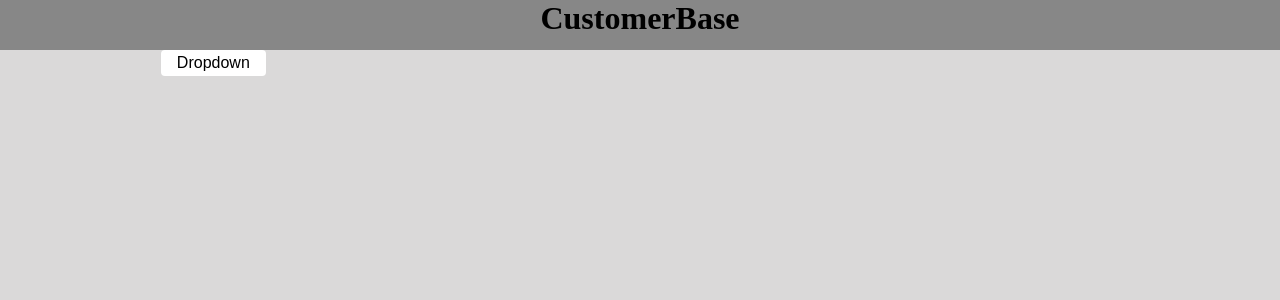
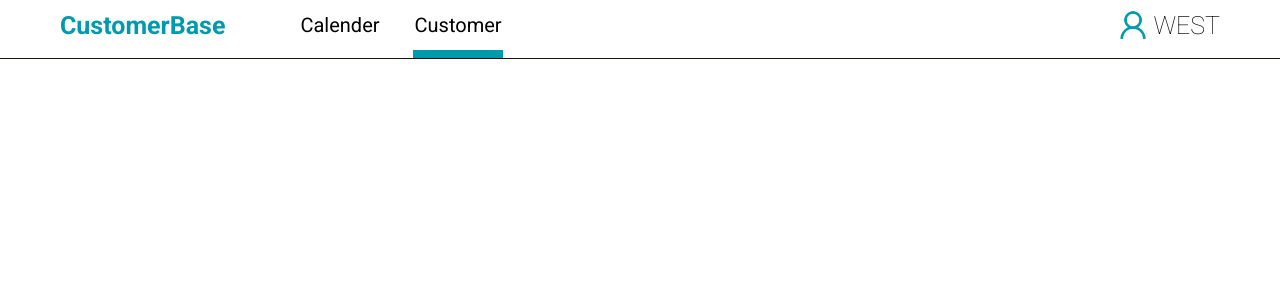
Before and after one commit to timhadler/client-base, a React (Create React App) app: page / in a window 1280 px wide. Shown: the top 300 px of the page. Built offline with nearby package versions, Linux system fonts and the light colour scheme.

Commit message:
Changed to mark 2 design, html and css for nav mostly done

```diff
--- a/src/App.js
+++ b/src/App.js
@@ -1,25 +1,30 @@
 import { useState } from "react";
+import user_icon from "./images/user-icon.png";
 import DropdownBtn from "./components/DropdownBtn";
 
 
 function App() {
+  const login_dropdown_items = [
+    <a href="#"> Info </a>,
+    <a href="#"> Logout </a>
+  ];
   return (
     <div className="App">
-      <div className="App-header">
-        <h1>CustomerBase</h1>
-      </div>
-
-      <div className="CustomerList">
-        <DropdownBtn />
-      </div>
-
-      <div className="CustomerDetails">
-
-      </div>
-
-      <div className="Enquiries">
-
-      </div>
+      <main>
+        <header>
+          <nav>
+            <h1 className="logo_font"> CustomerBase </h1>
+            <div className="page_links">
+              <a href="#">Calender</a>
+              <a href="#">Customer</a>
+            </div>
+            <img className="logo_user" src={user_icon}/>
+            <DropdownBtn text="WEST" items={login_dropdown_items}></DropdownBtn>
+          </nav>
+          <hr className="line_under line_customer"/>
+        </header>
+        <hr className="line_header"/>
+      </main>
 
     </div>
   );
--- a/src/components/DropdownBtn.js
+++ b/src/components/DropdownBtn.js
@@ -1,6 +1,6 @@
 import React from "react";
 
-export default function DropdownBtn() {
+export default function DropdownBtn(props) {
     // Show dropdown content
     function dbOnClick() {
         document.getElementById("myDropdown").classList.toggle("show");
@@ -22,11 +22,10 @@ export default function DropdownBtn() {
 
     return (
         <div className="dropdown">
-        <button onClick={dbOnClick} className="dropbtn">Dropdown</button>
-        <div id ="myDropdown" className="dropdown-content">
-          <p> Item 1 </p>
-          <p> Item 2 </p>
-        </div>
+          <button onClick={dbOnClick} className="dropbtn">{props.text}</button>
+          <div id ="myDropdown" className="dropdown-content">
+            {props.items}
+          </div>
       </div>
     );
 }
--- a/src/index.css
+++ b/src/index.css
@@ -1,10 +1,11 @@
-
+@import url('https://fonts.googleapis.com/css2?family=Roboto:wght@100;400;700&display=swap');
 
 :root {
-  --header: #878787;
+  --primary: #009AAF;
+  --secondary: #0652C3;
 }
 
-/* Resets */
+/*Resets */
 * {
   box-sizing: border-box;
   margin: 0;
@@ -16,67 +17,100 @@ html, body {
   overflow: auto;
 }
 
-body {
-  background-color: #DAD9D9;
+main {
+  height: 100%;
+  display: grid;
+  /*grids 2-7 max 1480px*/
+  grid-template-columns: minmax(60px, 1fr) repeat(6, minmax(60px, 200px)) minmax(60px, 1fr);
 }
 
-.App {
-  height: 100%;
-  display: grid;
-  grid-template-columns: 1fr 1fr 1fr;
+header {
+  grid-column: 2 / span 6;
 }
 
-/*myStyles*/
-.App-header {
-  grid-column: 1 / span 3;
+nav {
+  display: flex;
+  align-items: center;
   height: 50px;
-  background-color: var(--header);
-  text-align: center;
 }
 
-.CustomerList {
-  grid-column: 1 / span 1;
+p, a, button, h1, .dropbtn{
+  font-family: "Roboto",sans-serif;
+  text-decoration: none;
+  color: black;
 }
 
-.CustomerDetails {
-  grid-column: 2 / span 1;
+h1 {
+  font-size: 25px;
+  font-weight: bold;
+  color: var(--primary);
 }
 
-.Enquiries {
-  grid-column: 3 / span 1;
+/* Custom tags*/
+.button_login {
+  color: #C5C5C5;
 }
 
+.logo_font {
+  margin-right: 75px;
+}
 
+.page_links a {
+  margin-right: 35px;
+  font-size: 20px;
+}
 
+.logo_user {
+  margin-left: auto;
+  height: 40px;
+  width: 40px;
+}
 
+/* Lines */
+hr {
+  border: none;
+  width:100%;
+  height: 0px;
+  margin-bottom: 0;
+  border-bottom: 1px solid #1f1209;
+}
+
+.line_header {
+  grid-column: 1 / span 8;
+}
+
+.line_customer {
+  margin-left: 353px;
+}
+
+.line_under {
+  width: 90px;
+  border-bottom: 1px solid var(--primary);
+  border-width: 8px;
+}
 
 /* Dropdown Button */
 .dropbtn {
   background-color: white;
-  padding-right: 16px;
-  padding-left: 16px;
-  padding-top: 4px;
-  padding-bottom: 4px;
-  font-size: 16px;
   border: none;
-  border-radius: 4px;
+  font-size: 25px;
+  font-weight: lighter;
 }
 
 .dropbtn:hover, .dropbtn.focus {
   background-color: #C5C5C5;
 }
 
-.dropdown-content p:hover {background-color: #ddd}
+.dropdown-content a:hover {background-color: #ddd}
 
 .dropdown {
-  text-align: center;
   position: relative;
 }
 
 /* Dropdown Content (Hidden by Default) */
 .dropdown-content {
   display: none;
-  position: sticky;
+  position: absolute;
   background-color: #f1f1f1;
   min-width: 160px;
   box-shadow: 0px 8px 16px 0px rgba(0,0,0,0.2);
```
Also changed, not shown: src/images/user-icon.png (added).
